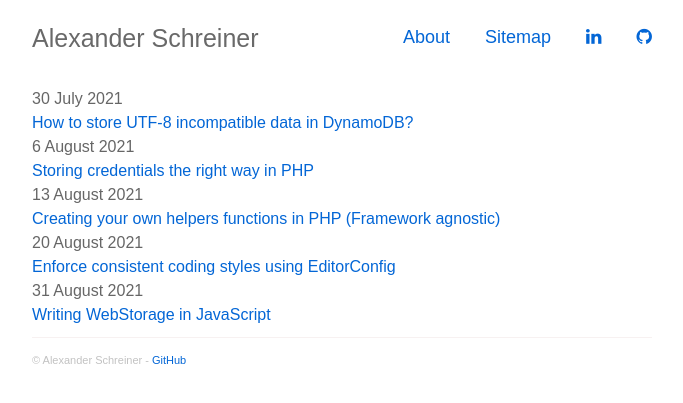
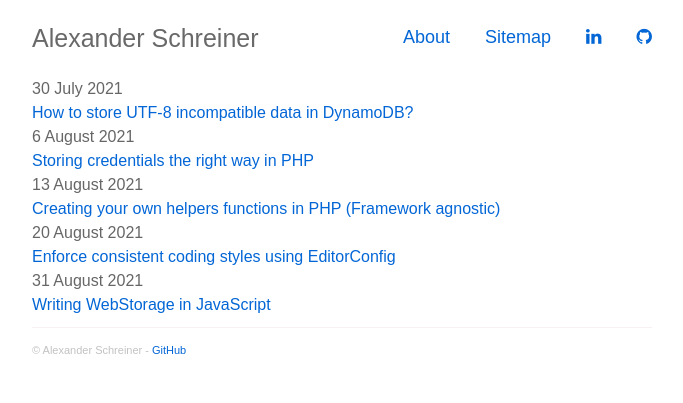
Before and after one commit to alexander-schreiner/alexander-schreiner.github.io, a Jekyll site: the page built from index.html, in a window 1280 px wide. Shown: the top 403 px of the page, without its empty margins (298-981 px from the left). Built offline with Jekyll 4.4.1, drawn with Linux system fonts in a browser that asks for light colours; nearby versions of some CDN libraries; the list of posts is cut into pages by our own code.

Commit message:
Update main.css

```diff
--- a/static/css/main.css
+++ b/static/css/main.css
@@ -22,7 +22,7 @@ h1, h2, h3 {
   font-weight: normal;
 }
 h1 {
-  margin-bottom: 10px;
+  margin-bottom: 0px;
   font-size: 25px;
 }
 h2, h3 {
```
